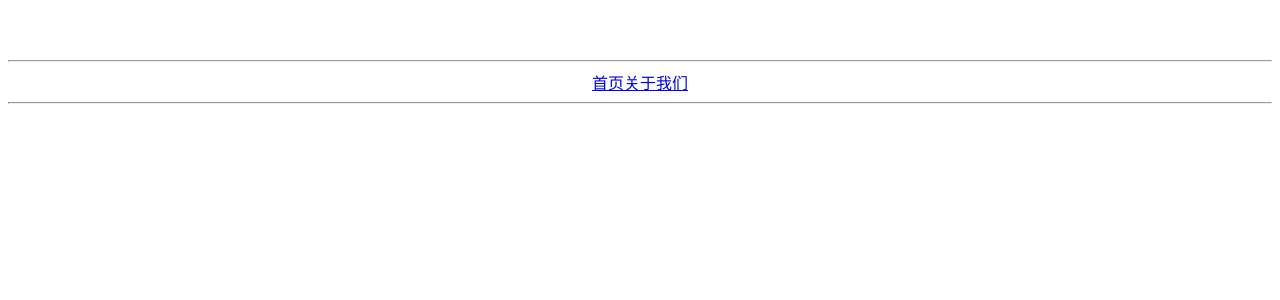
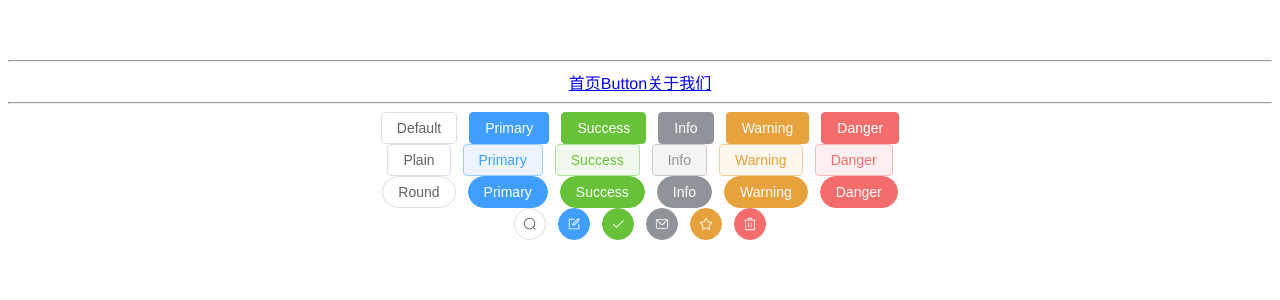
Before and after one commit to albert-liu435/vue-study-ts, a Vue app: page /button in a window 1280 px wide. Before the commit this address had no page. Shown: the top 300 px of the page. Built offline with nearby package versions, Linux system fonts and the light colour scheme.

Commit message:
element-plus

```diff
--- a/package.json
+++ b/package.json
@@ -11,7 +11,9 @@
     "type-check": "vue-tsc --build --force"
   },
   "dependencies": {
+    "@element-plus/icons-vue": "^2.3.1",
     "@vueuse/core": "^11.1.0",
+    "element-plus": "^2.8.7",
     "lodash-es": "^4.17.21",
     "vue": "^3.5.12",
     "vue-router": "^4.4.5",
--- a/src/App.vue
+++ b/src/App.vue
@@ -3,6 +3,7 @@
     <hr>
       <!-- router-link组件 -->
       <router-link to="/">首页</router-link>
+      <router-link to="/button">Button</router-link>
       <router-link to="/about">关于我们</router-link>
       <!-- $router属性 -->
       <!-- <button @click="$router.push('/')">首页</button> -->
--- a/src/main.ts
+++ b/src/main.ts
@@ -3,12 +3,23 @@
 import "./index.css";
 import { createApp } from "vue";
 
+import ElementPlus from 'element-plus'
+import 'element-plus/dist/index.css'
+
+
 import App from "./App.vue";
 import router from "./router";
 
+// 如果您正在使用CDN引入，请删除下面一行。
+import * as ElementPlusIconsVue from '@element-plus/icons-vue'
+
 
 const app=createApp(App);
+for (const [key, component] of Object.entries(ElementPlusIconsVue)) {
+  app.component(key, component)
+}
 
 app.use(router);
+app.use(ElementPlus)
 
 app.mount("#app");
--- a/src/router/index.ts
+++ b/src/router/index.ts
@@ -8,6 +8,12 @@
     path: "/",
     name: "home",
     component: () => import("@/view/Home.vue"),
+    // component: Home,
+  },
+	{
+    path: "/button",
+    name: "button",
+    component: () => import("@/view/Button.vue"),
     // component: Home,
   },
   {
--- /dev/null
+++ b/src/view/Button.vue
@@ -0,0 +1,52 @@
+<template>
+  <div class="mb-4">
+    <el-button>Default</el-button>
+    <el-button type="primary">Primary</el-button>
+    <el-button type="success">Success</el-button>
+    <el-button type="info">Info</el-button>
+    <el-button type="warning">Warning</el-button>
+    <el-button type="danger">Danger</el-button>
+  </div>
+
+  <div class="mb-4">
+    <el-button plain>Plain</el-button>
+    <el-button type="primary" plain>Primary</el-button>
+    <el-button type="success" plain>Success</el-button>
+    <el-button type="info" plain>Info</el-button>
+    <el-button type="warning" plain>Warning</el-button>
+    <el-button type="danger" plain>Danger</el-button>
+  </div>
+
+  <div class="mb-4">
+    <el-button round>Round</el-button>
+    <el-button type="primary" round>Primary</el-button>
+    <el-button type="success" round>Success</el-button>
+    <el-button type="info" round>Info</el-button>
+    <el-button type="warning" round>Warning</el-button>
+    <el-button type="danger" round>Danger</el-button>
+  </div>
+
+  <div>
+    <el-button :icon="Search" circle />
+    <el-button type="primary" :icon="Edit" circle />
+    <el-button type="success" :icon="Check" circle />
+    <el-button type="info" :icon="Message" circle />
+    <el-button type="warning" :icon="Star" circle />
+    <el-button type="danger" :icon="Delete" circle />
+  </div>
+</template>
+
+<script lang="ts" setup>
+import {
+  Check,
+  Delete,
+  Edit,
+  Message,
+  Search,
+  Star,
+} from '@element-plus/icons-vue'
+</script>
+<style lang="scss" scoped>
+
+
+</style>
```
Also changed, not shown: 2 other files (tests, documents, lock files or other folders).
